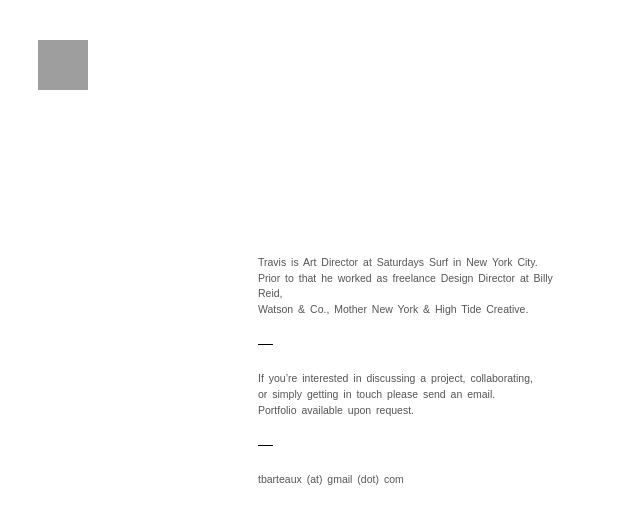
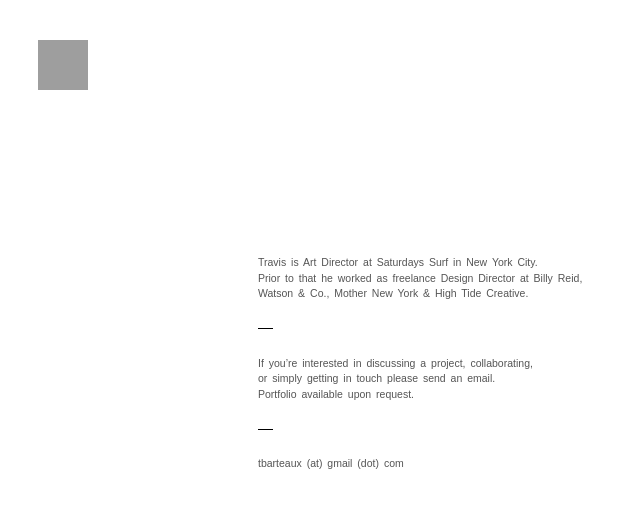
Before and after one commit to aung-barto/tbarto, a PHP site: page / in a window 1280 px wide. Shown: the top 524 px of the page, without its empty margins (0-640 px from the left). Run offline with PHP 8.4, Linux system fonts and the light colour scheme; grey boxes are pictures that could not be loaded.

Commit message:
Update styles.css

```diff
--- a/css/styles.css
+++ b/css/styles.css
@@ -3,6 +3,6 @@ body {font-family: Arial, Helvetica; font-size: 10.5px; line-height: 1.5;word-sp
 .magic-container {
   margin: 160px 0 0 250px;
 }
-p {width: 300px;}
+p {width: 560px;}
 .hr {height: 1px;width:15px;background-color:#000000;}
 img {margin:32px 0 0 30px;width:50px;height:50px;}
```
